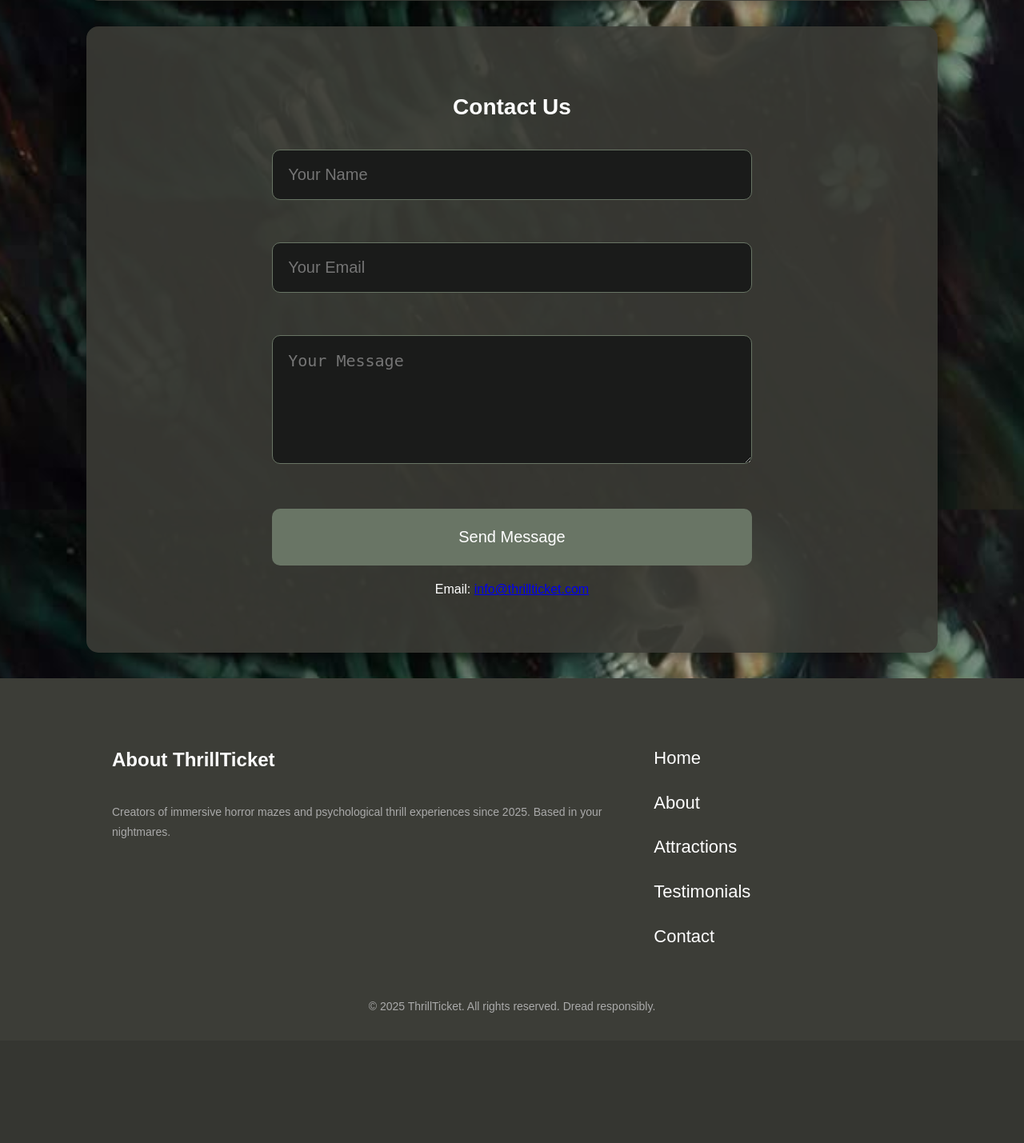
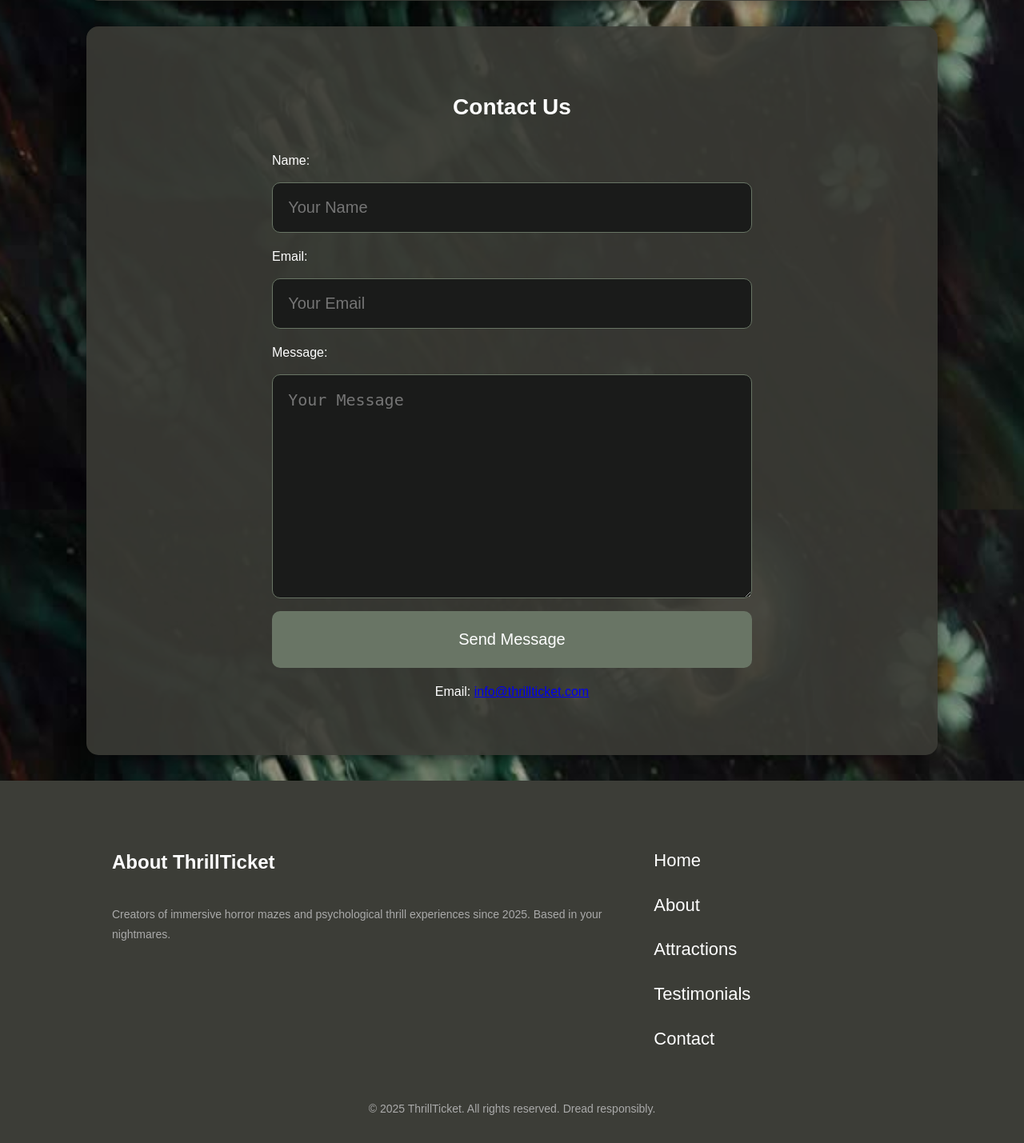
Before and after one commit to sanju4725/ThrillTicket, a Django app: page / in a window 1280 px wide. Shown: the part 1763-3192 px from the top of the page at 80% size. Before the commit the page ends 3029 px from the top, so only its background shows below. Run offline with Django 5.2, Linux system fonts and the light colour scheme.

Commit message:
Got the contact form working

```diff
--- /dev/null
+++ b/thrillticket/halls/forms.py
@@ -0,0 +1,6 @@
+from django import forms
+
+class ContactForm(forms.Form):
+    name = forms.CharField(max_length=100, widget=forms.TextInput(attrs={'placeholder': 'Your Name'}))
+    email = forms.EmailField(widget=forms.EmailInput(attrs={'placeholder': 'Your Email'}))
+    message = forms.CharField(widget=forms.Textarea(attrs={'placeholder': 'Your Message'}))
--- a/thrillticket/halls/templates/halls/index.html
+++ b/thrillticket/halls/templates/halls/index.html
@@ -59,13 +59,18 @@
 
         <section class="contact" id="contact">
             <h3>Contact Us</h3>
-            <form>
-                <input type="text" placeholder="Your Name" required><br>
-                <input type="email" placeholder="Your Email" required><br>
-                <textarea placeholder="Your Message" rows="5"></textarea><br>
+
+            {% if success %}
+                <p style="color: lightgreen;">Message sent successfully! We'll get back to you shortly.</p>
+            {% endif %}
+
+            <form method="POST">
+                {% csrf_token %}
+                {{ form.as_p }}
                 <button type="submit">Send Message</button>
             </form>
-            <p>Email: <a href="mailto:info@thrillticket.com">info@thrillticket.com</a></p>
+
+            <p>Email: <a href="sanju4725@gmail.com">info@thrillticket.com</a></p>
         </section>
     </main>
 
--- a/thrillticket/halls/views.py
+++ b/thrillticket/halls/views.py
@@ -1,5 +1,24 @@
 from django.shortcuts import render
+from django.core.mail import send_mail
+from .forms import ContactForm
 
 # Create your views here.
 def index(request):
-    return render(request, 'halls/index.html')
+    form = ContactForm()
+
+    if request.method == 'POST':
+        form = ContactForm(request.POST)
+        if form.is_valid():
+            name = form.cleaned_data['name']
+            email = form.cleaned_data['email']
+            message = form.cleaned_data['message']
+
+            send_mail(
+                subject=f"New Contact from {name}",
+                message=message,
+                from_email=email,
+                recipient_list=['info@thrillticket.com'],
+            )
+            return render(request, 'halls/index.html', {'form': ContactForm(), 'success': True})
+
+    return render(request, 'halls/index.html', {'form': form})
--- a/thrillticket/static/css/style.css
+++ b/thrillticket/static/css/style.css
@@ -7,7 +7,7 @@
     --nav: #5c6753;
     --footer: #3C3D37;
     --section-bg: rgba(59, 59, 54, 0.9);
-    --overlay: rgba(0, 0, 0, 0.7);
+    --overlay: rgba(0, 0, 0, 0.25); /* Update the variable */ /* More transparent now */
 }
 
 body {
@@ -29,7 +29,7 @@ body::before {
     content: "";
     position: fixed;
     top: 0; left: 0; right: 0; bottom: 0;
-    background-color: rgba(0, 0, 0, 0.25); /* More transparent now */
+    background-color: var(--overlay);
     z-index: -1;
 }
 
```
Also changed, not shown: thrillticket/thrillticket/settings.py (+7 -0 lines).
